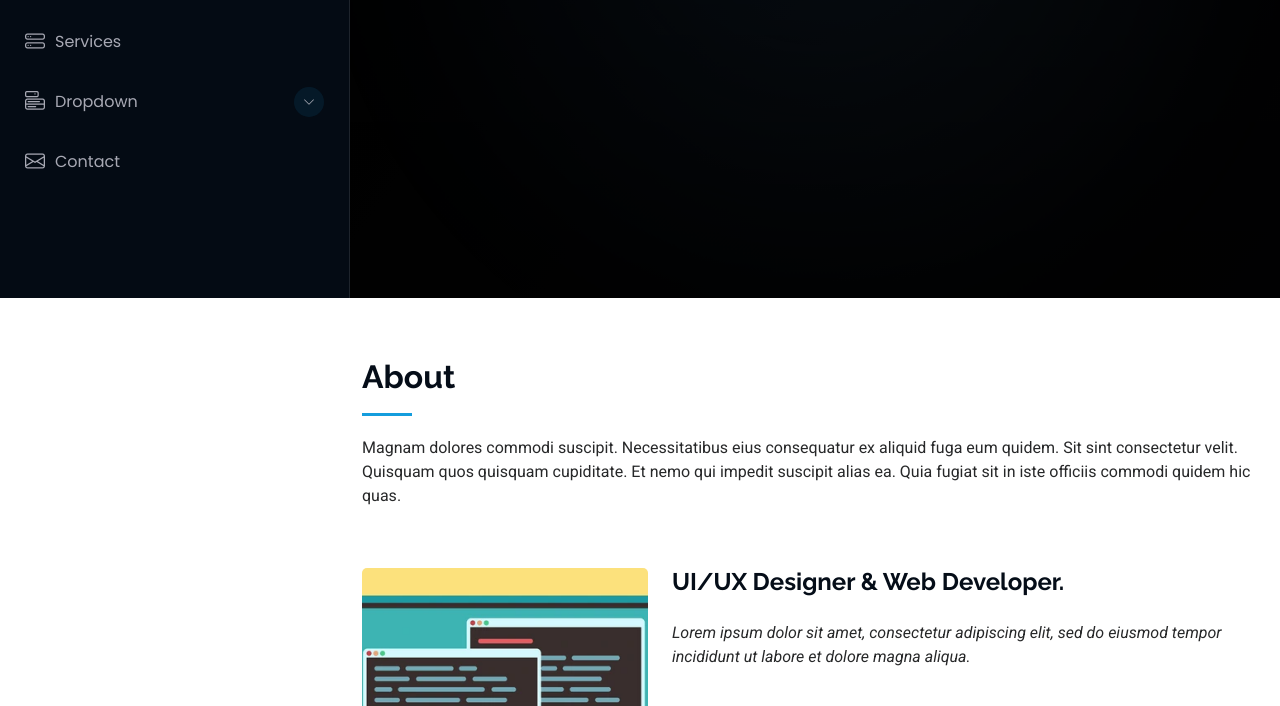
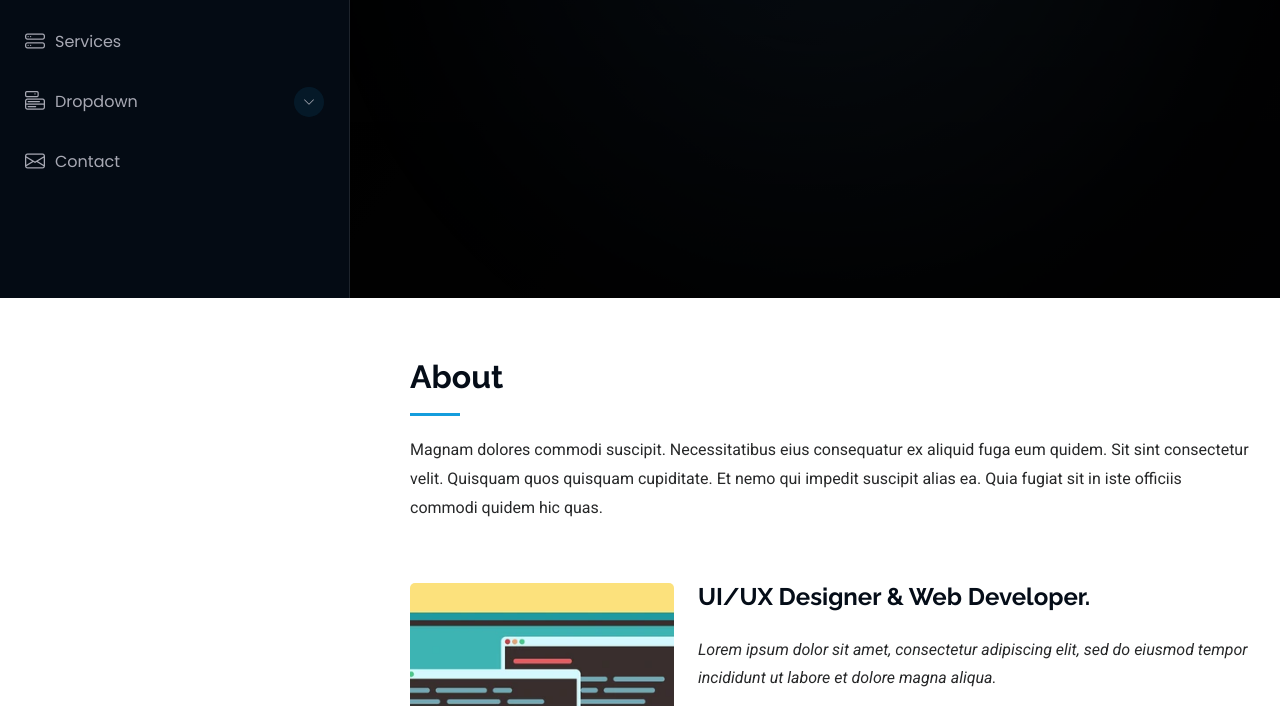
Before and after one commit to Likithpranai/personal_website, a plain HTML site: page index.html in a window 1280 px wide. Shown: the part 502-1208 px from the top of the page. Drawn offline with Linux system fonts and the light colour scheme.

Commit message:
Finished first section

```diff
--- a/assets/css/main.css
+++ b/assets/css/main.css
@@ -64,6 +64,11 @@ body {
   color: var(--default-color);
   background-color: var(--background-color);
   font-family: var(--default-font);
+}
+
+p {
+  line-height: 1.8;
+  margin-bottom: 20px;
 }
 
 a {
@@ -213,7 +218,15 @@ h6 {
   .header~#footer {
     margin-left: 350px;
   }
+
+  .container {
+    max-width: 1140px;
+    padding-left: 60px;
+    padding-right: 30px;
+  }
 }
+
+
 
 @media (max-width: 1199px) {
   .header {
@@ -1337,5 +1350,6 @@ section,
 # Starter Section Section
 --------------------------------------------------------------*/
 .starter-section {
-  /* Add your styles here */
+  padding: 60px 0;
+  margin-bottom: 30px;
 }
--- a/index.html
+++ b/index.html
@@ -832,7 +832,7 @@
 
   </main>
 
-  <footer id="footer" class="footer position-relative light-background">
+  <!-- <footer id="footer" class="footer position-relative light-background">
 
     <div class="container">
       <div class="copyright text-center ">
@@ -843,11 +843,9 @@
         <!-- You can delete the links only if you've purchased the pro version. -->
         <!-- Licensing information: https://bootstrapmade.com/license/ -->
         <!-- Purchase the pro version with working PHP/AJAX contact form: [buy-url] -->
-        Designed by <a href="https://bootstrapmade.com/">BootstrapMade</a> Distributed by <a href="https://themewagon.com">ThemeWagon</a>
-      </div>
-    </div>
 
-  </footer>
+
+
 
   <!-- Scroll Top -->
   <a href="#" id="scroll-top" class="scroll-top d-flex align-items-center justify-content-center"><i class="bi bi-arrow-up-short"></i></a>
```
